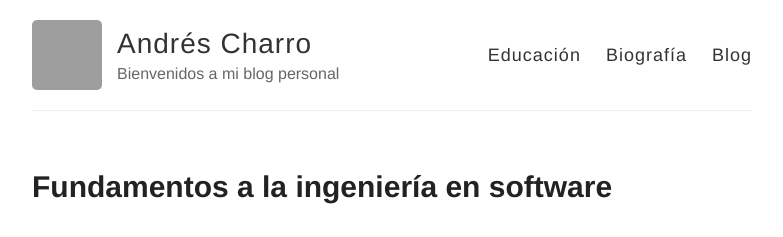
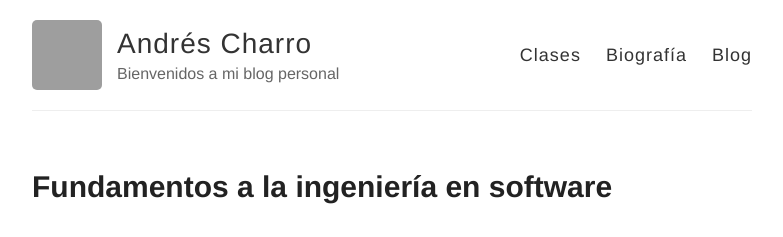
Before and after one commit to andrescharro22/Carlos-F007.github.io, a Jekyll site: the page built from index.html, in a window 1280 px wide. Shown: the top 237 px of the page, without its empty margins (248-1031 px from the left). Built offline with Jekyll 4.4.1, drawn with Linux system fonts in a browser that asks for light colours; grey boxes are pictures that could not be loaded.

Commit message:
Update default.html

```diff
--- a/_layouts/default.html
+++ b/_layouts/default.html
@@ -27,7 +27,7 @@
           </div>
 
           <nav>
-            <a href="{{ site.baseurl }}/educación">Educación</a>
+            <a href="{{ site.baseurl }}/">Clases</a>
             <a href="{{ site.baseurl }}/biografía">Biografía</a>
             <a href="{{ site.baseurl }}/blog">Blog</a>
           </nav>
```
